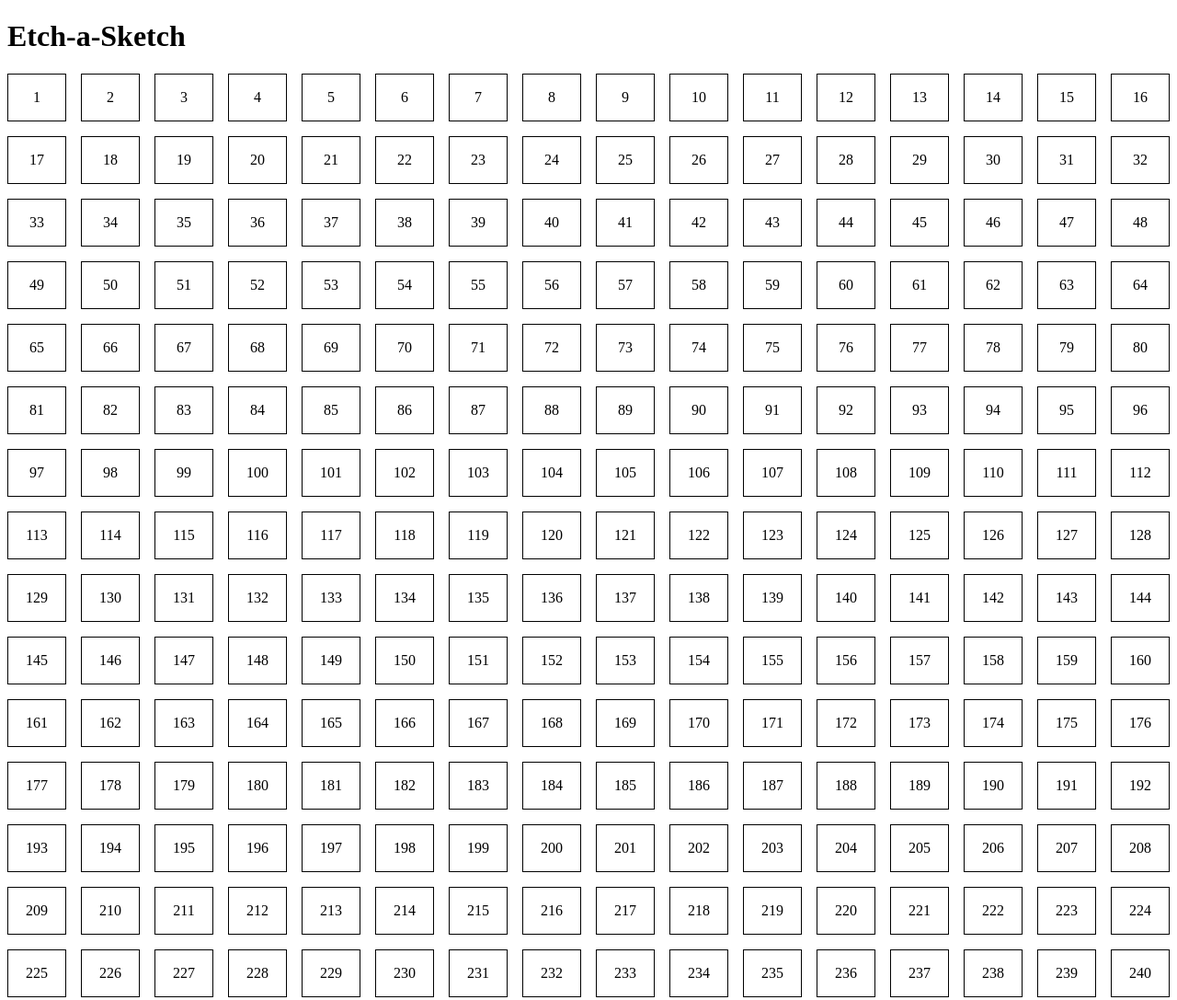
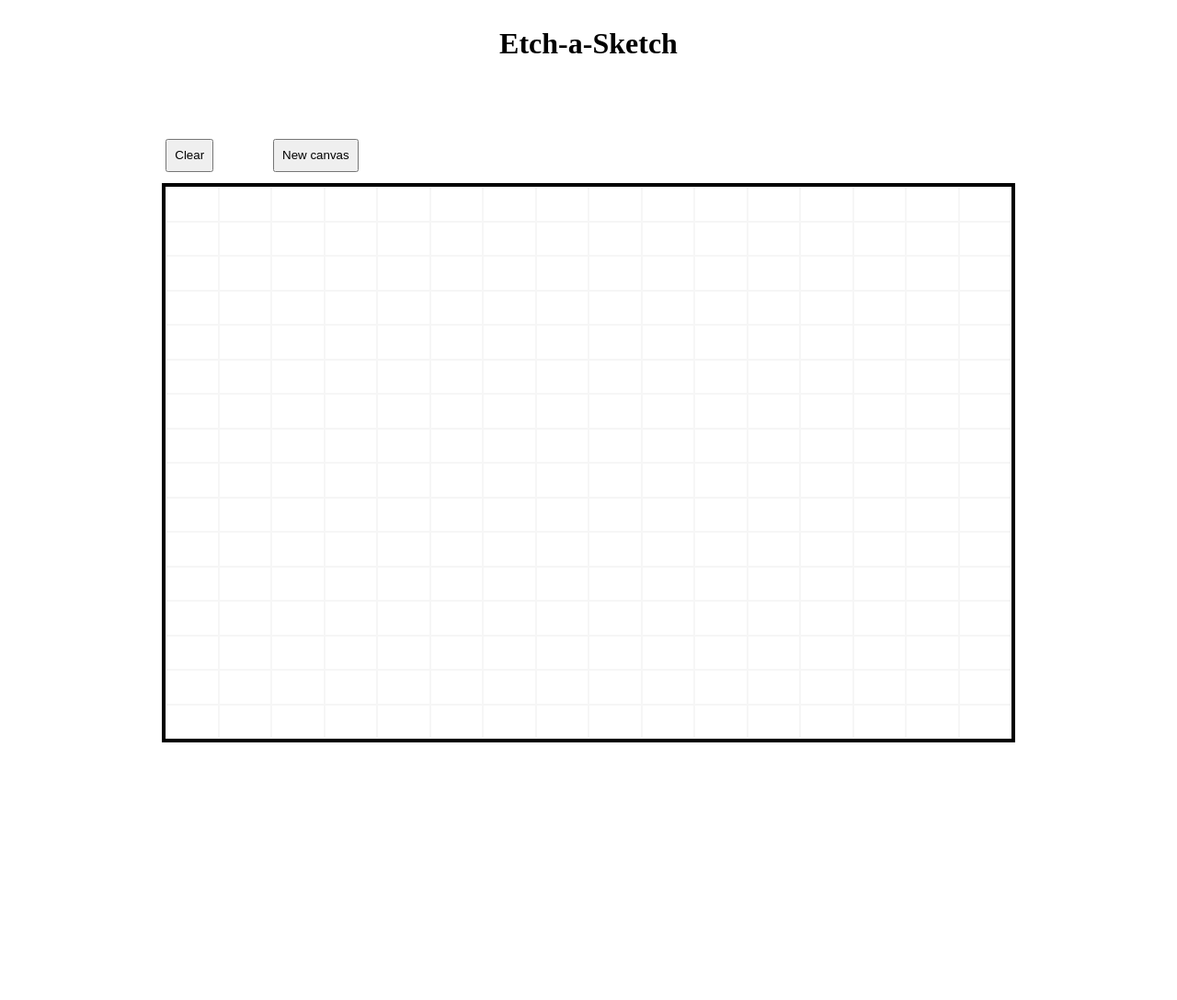
Before and after one commit to RannoL/Etch-a-Sketch, a plain HTML site: page index.html in a window 1280 px wide. Shown: the top 1087 px of the page at 92% size. After the commit the page ends 807 px from the top, so only its background shows below. Drawn offline with Linux system fonts and the light colour scheme.

Commit message:
fixed size sketchboard. Buttons to clear and choose pixel count on the sketchboard

```diff
--- a/index.html
+++ b/index.html
@@ -11,7 +11,13 @@
         </header>
 
         <main>
-            <div id= "container">
+            <div id= "buttons">
+                <button type= "button" id= "clearBtn" onclick= "clearCanvas()">Clear</button>
+                <button type= "button" id= "newBtn" onclick= "makeCanvas()">New canvas</button>
+            </div>
+            <div id="window">
+                <div id= "container">
+                </div>
             </div>
         </main>
 
--- a/script.js
+++ b/script.js
@@ -3,11 +3,26 @@ const container = document.querySelector('#container');
 function makeGrid(cols, rows){
     container.style.setProperty('--grid-cols', cols);
     container.style.setProperty('--grid-rows', rows);
+
     for(i= 0; i< (cols * rows); i++){
         const cell = document.createElement('div');
-        cell.textContent = i + 1;
-        container.appendChild(cell).className = 'gridElement';
+        cell.addEventListener("mouseenter", e => {
+            e.target.classList.add("hovered")})
+        container.appendChild(cell).classList.add('gridPixel');
     }
 }
 
+function clearCanvas(){
+    let hovered = document.querySelectorAll('.hovered');
+    for (i= 0; i< hovered.length; i++){
+        hovered[i].classList.remove('hovered')
+    }
+}
+
+function makeCanvas(){
+    let size = prompt("Choose the pixel count.");
+    clearCanvas();
+    makeGrid(size,size);
+}
+
 makeGrid(16,16);
--- a/stylesheet.css
+++ b/stylesheet.css
@@ -1,3 +1,8 @@
+:root {
+    --grid-cols: 1;
+    --grid-rows: 1;
+}
+
 html {
     padding: 0;
     margin: 0;
@@ -5,22 +10,42 @@ html {
     height: 100%;
 }
 
-/* CSS variables */
-:root {
-    --grid-cols: 1;
-    --grid-rows: 1;
+body {
+    font-size: 100%;
+}
+
+header{
+    display: flex;
+    justify-content: center;
+}
+
+#buttons{
+    display: flex;
+    justify-content: flex-start;
+    width: 920px;
+    margin: 5% auto 0 auto;
+}
+
+button{
+    padding: .9%;
+    margin-right: 7%;
 }
 
 
 #container {
     display: grid;
-    grid-gap: 1em;
     grid-template-rows: repeat(var(--grid-rows), 1fr);
     grid-template-columns: repeat(var(--grid-cols), 1fr);
+    width: 920px;
+    height: 600px;
+    border: 0.25em solid black;
+    margin: 1% auto;
 }
 
-.gridElement {
-    padding: 1em;
-    border: 1px solid #000;
-    text-align: center;
+.gridPixel{
+    border: 0.1px solid rgba(231, 231, 231, 0.39);
 }
+
+.hovered {
+    background-color: rgb(22, 22, 22);
+}
```
